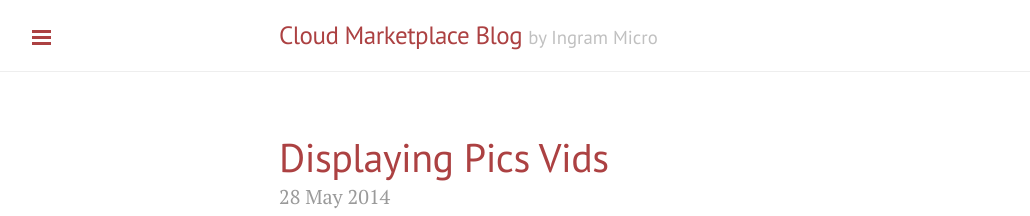
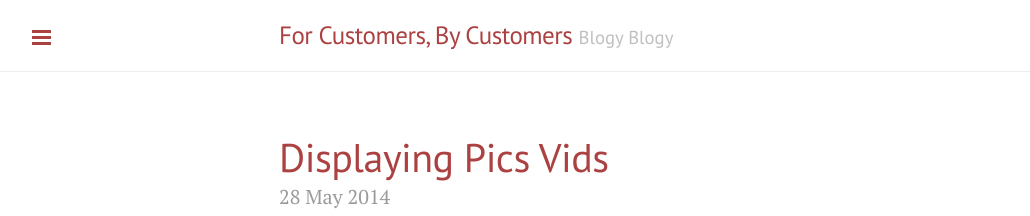
Before and after one commit to B-DAP/B-DAP.github.io, a Jekyll site: the page built from index.html, in a window 1280 px wide and 900 px high. Shown: the top 216 px of the window, without its empty margins (1-1031 px from the left). Built offline with Jekyll 4.4.1, drawn with Linux system fonts in a browser that asks for light colours; Markdown is read by kramdown in place of the engine named in the settings; the list of posts is cut into pages by our own code.

Commit message:
Updated _config.yml

```diff
--- a/_config.yml
+++ b/_config.yml
@@ -6,9 +6,9 @@ highlighter:      pygments
 permalink:        pretty
 
 # Setup
-title:            Cloud Marketplace Blog
-tagline:          'by Ingram Micro'
-description:      'Blog about Marketplace and stuff...'
+title:            For Customers, By Customers
+tagline:          'Blogy Blogy'
+description:      'Impossible is a word to be only found in the dictionry of 					fools - Napoleon Bonaparte'
 url:              b-dap.github.com
 paginate:         5
 
```
